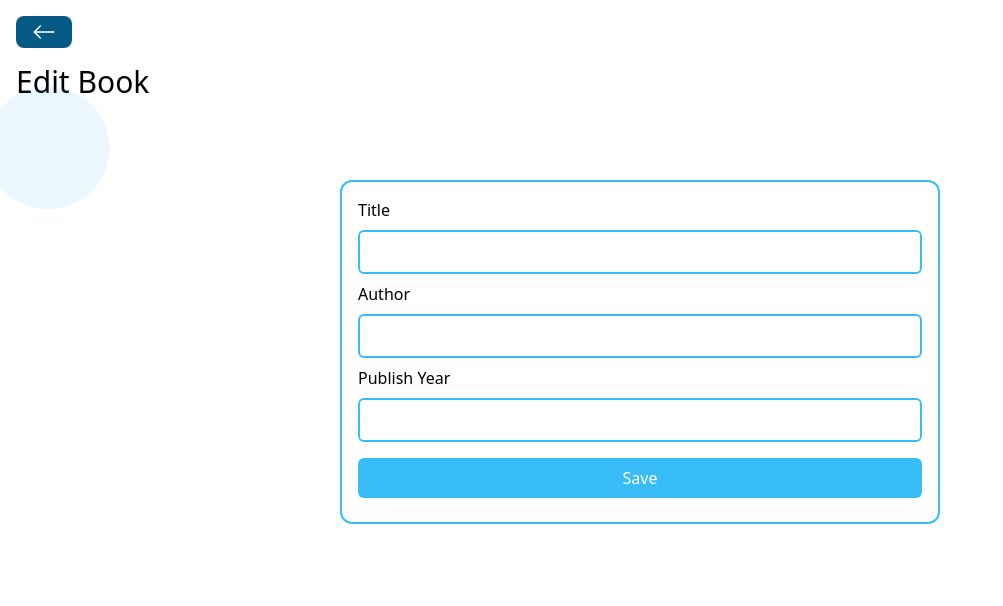
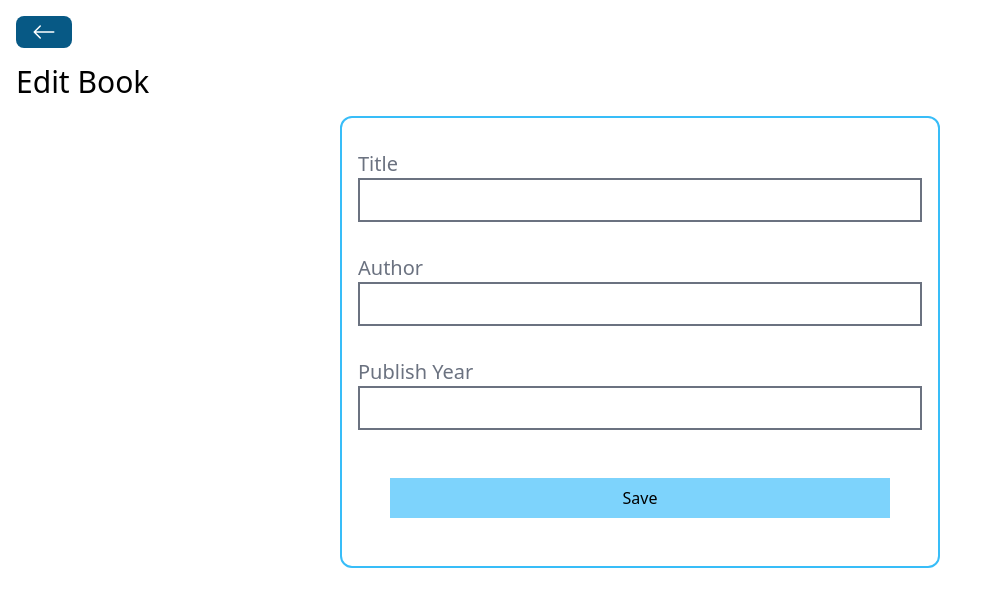
Before and after one commit to PadalaBalaSivaSaiMegiReddy/Book-Store-Mern-Stack, a React (Vite) app in the folder frontend/: page /books/edit/1 in a window 1280 px wide. Shown: the top 606 px of the page, without its empty margins (0-1003 px from the left). Built offline with nearby package versions, Linux system fonts and the light colour scheme; no server answers.

Commit message:
Add notistack for displaying notifications

```diff
--- a/frontend/package.json
+++ b/frontend/package.json
@@ -11,6 +11,7 @@
   },
   "dependencies": {
     "axios": "^1.6.4",
+    "notistack": "^3.0.1",
     "react": "^18.2.0",
     "react-dom": "^18.2.0",
     "react-icons": "^4.12.0",
--- a/frontend/src/main.jsx
+++ b/frontend/src/main.jsx
@@ -2,9 +2,12 @@ import ReactDOM from 'react-dom/client'
 import App from './App.jsx'
 import './index.css'
 import {BrowserRouter} from 'react-router-dom'
+import {SnackbarProvider} from 'notistack'
 
-ReactDOM.createRoot(document.getElementById('root')).render(
-  <BrowserRouter>
-    <App />
-  </BrowserRouter>,
-)
+ReactDOM.createRoot(document.getElementById("root")).render(
+	<BrowserRouter>
+		<SnackbarProvider>
+			<App />
+		</SnackbarProvider>
+	</BrowserRouter>
+);
--- a/frontend/src/pages/CreateBooks.jsx
+++ b/frontend/src/pages/CreateBooks.jsx
@@ -1,50 +1,79 @@
-import {useState} from 'react'
-import BackButton from '../components/BackButton'
-import Spinner from '../components/Spinner'
-import axios from 'axios'
-import { useNavigate } from 'react-router-dom'
-
-
+import React, { useState } from "react";
+import BackButton from "../components/BackButton";
+import Spinner from "../components/Spinner";
+import axios from "axios";
+import { useNavigate } from "react-router-dom";
+import { useSnackbar } from "notistack";
 
 const CreateBooks = () => {
-  const [title, setTitle] = useState('')
-  const [author, setAuthor] = useState('')
-  const [publishYear, setPublishYear] = useState('')
-  const [loading, setLoading] = useState(false)
-  const navigate = useNavigate()
-  const handleSaveBook=()=>{
-    const data={
-      title,
-      author,
-      publishYear
-    }
-    setLoading(true)
-    axios.post('http://localhost:5555/books',data).then(()=>{
-      setLoading(false)
-      navigate('/')
-    }).catch((err)=>{
-      console.log(err)
-      setLoading(false)
-      alert('Error in creating book. Please check console for details')
-    }
-    )
-  }
-  return (
-    <div className='p-4'>
-      <BackButton/>
-      <h1 className='text-3xl my-4'>Create Book</h1>
-      {loading && <Spinner/>}
-      <div className='flex flex-col border-2 border-sky-400 rounded-xl w-[600px] p-4 mx-auto'>
-        <label htmlFor='title'>Title</label>
-        <input type='text' id='title' className='border-2 border-sky-400 rounded-md p-2 my-2' value={title} onChange={(e)=>setTitle(e.target.value)}/>
-        <label htmlFor='author'>Author</label>
-        <input type='text' id='author' className='border-2 border-sky-400 rounded-md p-2 my-2' value={author} onChange={(e)=>setAuthor(e.target.value)}/>
-        <label htmlFor='publishYear'>Publish Year</label>
-        <input type='text' id='publishYear' className='border-2 border-sky-400 rounded-md p-2 my-2' value={publishYear} onChange={(e)=>setPublishYear(e.target.value)}/>
-        <button className='bg-sky-400 text-white rounded-md p-2 my-2' onClick={handleSaveBook}>Save</button>
-      </div>
-    </div>
-  )
-}
+	const [title, setTitle] = useState("");
+	const [author, setAuthor] = useState("");
+	const [publishYear, setPublishYear] = useState("");
+	const [loading, setLoading] = useState(false);
+	const navigate = useNavigate();
+	const { enqueueSnackbar } = useSnackbar();
 
-export default CreateBooks
+	const handleSaveBook = () => {
+		const data = {
+			title,
+			author,
+			publishYear,
+		};
+		setLoading(true);
+		axios
+			.post("http://localhost:5555/books", data)
+			.then(() => {
+				setLoading(false);
+				enqueueSnackbar("Book Created successfully", { variant: "success" });
+				navigate("/");
+			})
+			.catch((error) => {
+				setLoading(false);
+				// alert('An error happened. Please Chack console');
+				enqueueSnackbar("Error", { variant: "error" });
+				console.log(error);
+			});
+	};
+
+	return (
+		<div className="p-4">
+			<BackButton />
+			<h1 className="text-3xl my-4">Create Book</h1>
+			{loading ? <Spinner /> : ""}
+			<div className="flex flex-col border-2 border-sky-400 rounded-xl w-[600px] p-4 mx-auto">
+				<div className="my-4">
+					<label className="text-xl mr-4 text-gray-500">Title</label>
+					<input
+						type="text"
+						value={title}
+						onChange={(e) => setTitle(e.target.value)}
+						className="border-2 border-gray-500 px-4 py-2 w-full"
+					/>
+				</div>
+				<div className="my-4">
+					<label className="text-xl mr-4 text-gray-500">Author</label>
+					<input
+						type="text"
+						value={author}
+						onChange={(e) => setAuthor(e.target.value)}
+						className="border-2 border-gray-500 px-4 py-2  w-full "
+					/>
+				</div>
+				<div className="my-4">
+					<label className="text-xl mr-4 text-gray-500">Publish Year</label>
+					<input
+						type="number"
+						value={publishYear}
+						onChange={(e) => setPublishYear(e.target.value)}
+						className="border-2 border-gray-500 px-4 py-2  w-full "
+					/>
+				</div>
+				<button className="p-2 bg-sky-300 m-8" onClick={handleSaveBook}>
+					Save
+				</button>
+			</div>
+		</div>
+	);
+};
+
+export default CreateBooks;
--- a/frontend/src/pages/DeleteBook.jsx
+++ b/frontend/src/pages/DeleteBook.jsx
@@ -1,44 +1,46 @@
-import { useState, useEffect } from "react";
+import React, { useState } from "react";
 import BackButton from "../components/BackButton";
 import Spinner from "../components/Spinner";
 import axios from "axios";
 import { useNavigate, useParams } from "react-router-dom";
+import { useSnackbar } from "notistack";
+
 const DeleteBook = () => {
 	const [loading, setLoading] = useState(false);
 	const navigate = useNavigate();
 	const { id } = useParams();
-  const handleDelete=() => {
+	const { enqueueSnackbar } = useSnackbar();
+
+	const handleDeleteBook = () => {
 		setLoading(true);
 		axios
 			.delete(`http://localhost:5555/books/${id}`)
 			.then(() => {
 				setLoading(false);
+				enqueueSnackbar("Book Deleted successfully", { variant: "success" });
 				navigate("/");
 			})
-      .catch((err) => {
+			.catch((error) => {
 				setLoading(false);
-        console.log(err);
-        alert("Error in deleting book. Please check console for details");
+				// alert('An error happened. Please Chack console');
+				enqueueSnackbar("Error", { variant: "error" });
+				console.log(error);
 			});
 	};
+
 	return (
 		<div className="p-4">
 			<BackButton />
 			<h1 className="text-3xl my-4">Delete Book</h1>
-			{loading && <Spinner />}
-			<div className=" flex flex-col items-center border-2 border-sky-400 rounded-xl w-[600px] p-8 mx-auto">
-				<h3 className="text-xl">Are you sure you want to delete this book?</h3>
+			{loading ? <Spinner /> : ""}
+			<div className="flex flex-col items-center border-2 border-sky-400 rounded-xl w-[600px] p-8 mx-auto">
+				<h3 className="text-2xl">Are You Sure You want to delete this book?</h3>
+
 				<button
-					className="bg-red-600 text-white p-4 m-8 mb-1 w-full"
-					onClick={handleDelete}
+					className="p-4 bg-red-600 text-white m-8 w-full"
+					onClick={handleDeleteBook}
 				>
-					Yes, delete it
-				</button>
-				<button
-					className="bg-green-600 text-white p-4 m-8 mb-1 w-full"
-					onClick={() => navigate("/")}
-				>
-					No, go back
+					Yes, Delete it
 				</button>
 			</div>
 		</div>
--- a/frontend/src/pages/EditBook.jsx
+++ b/frontend/src/pages/EditBook.jsx
@@ -1,8 +1,9 @@
-import { useState,useEffect } from "react";
+import React, { useState, useEffect } from "react";
 import BackButton from "../components/BackButton";
 import Spinner from "../components/Spinner";
 import axios from "axios";
-import { useNavigate,useParams } from "react-router-dom";
+import { useNavigate, useParams } from "react-router-dom";
+import { useSnackbar } from "notistack";
 
 const EditBook = () => {
 	const [title, setTitle] = useState("");
@@ -10,20 +11,26 @@ const EditBook = () => {
 	const [publishYear, setPublishYear] = useState("");
 	const [loading, setLoading] = useState(false);
 	const navigate = useNavigate();
-  const {id}=useParams()
+	const { id } = useParams();
+	const { enqueueSnackbar } = useSnackbar();
 
-  useEffect(()=>{
-    setLoading(true)
-    axios.get(`http://localhost:5555/books/${id}`).then((res)=>{
-      setTitle(res.data.title)
-      setAuthor(res.data.author)
-      setPublishYear(res.data.publishYear)
-      setLoading(false)
-    }).catch((err)=>{
-      console.log(err)
-      alert('Error in fetching book. Please check console for details')
+	useEffect(() => {
+		setLoading(true);
+		axios
+			.get(`http://localhost:5555/books/${id}`)
+			.then((response) => {
+				setAuthor(response.data.author);
+				setPublishYear(response.data.publishYear);
+				setTitle(response.data.title);
+				setLoading(false);
 			})
-  },[id])
+			.catch((error) => {
+				setLoading(false);
+				alert("An error happened. Please Chack console");
+				console.log(error);
+			});
+	}, []);
+
 	const handleEditBook = () => {
 		const data = {
 			title,
@@ -35,48 +42,51 @@ const EditBook = () => {
 			.put(`http://localhost:5555/books/${id}`, data)
 			.then(() => {
 				setLoading(false);
+				enqueueSnackbar("Book Edited successfully", { variant: "success" });
 				navigate("/");
 			})
-			.catch((err) => {
-				console.log(err);
+			.catch((error) => {
 				setLoading(false);
-				alert("Error in creating book. Please check console for details");
+				// alert('An error happened. Please Chack console');
+				enqueueSnackbar("Error", { variant: "error" });
+				console.log(error);
 			});
 	};
+
 	return (
 		<div className="p-4">
 			<BackButton />
 			<h1 className="text-3xl my-4">Edit Book</h1>
-			{loading && <Spinner />}
+			{loading ? <Spinner /> : ""}
 			<div className="flex flex-col border-2 border-sky-400 rounded-xl w-[600px] p-4 mx-auto">
-				<label htmlFor="title">Title</label>
+				<div className="my-4">
+					<label className="text-xl mr-4 text-gray-500">Title</label>
 					<input
 						type="text"
-					id="title"
-					className="border-2 border-sky-400 rounded-md p-2 my-2"
 						value={title}
 						onChange={(e) => setTitle(e.target.value)}
+						className="border-2 border-gray-500 px-4 py-2 w-full"
 					/>
-				<label htmlFor="author">Author</label>
+				</div>
+				<div className="my-4">
+					<label className="text-xl mr-4 text-gray-500">Author</label>
 					<input
 						type="text"
-					id="author"
-					className="border-2 border-sky-400 rounded-md p-2 my-2"
 						value={author}
 						onChange={(e) => setAuthor(e.target.value)}
+						className="border-2 border-gray-500 px-4 py-2  w-full "
 					/>
-				<label htmlFor="publishYear">Publish Year</label>
+				</div>
+				<div className="my-4">
+					<label className="text-xl mr-4 text-gray-500">Publish Year</label>
 					<input
-					type="text"
-					id="publishYear"
-					className="border-2 border-sky-400 rounded-md p-2 my-2"
+						type="number"
 						value={publishYear}
 						onChange={(e) => setPublishYear(e.target.value)}
+						className="border-2 border-gray-500 px-4 py-2  w-full "
 					/>
-				<button
-					className="bg-sky-400 text-white rounded-md p-2 my-2"
-					onClick={handleEditBook}
-				>
+				</div>
+				<button className="p-2 bg-sky-300 m-8" onClick={handleEditBook}>
 					Save
 				</button>
 			</div>
```
Also changed, not shown: 1 other file (tests, documents, lock files or other folders). Lines whose indentation alone changed are shown as unchanged.
